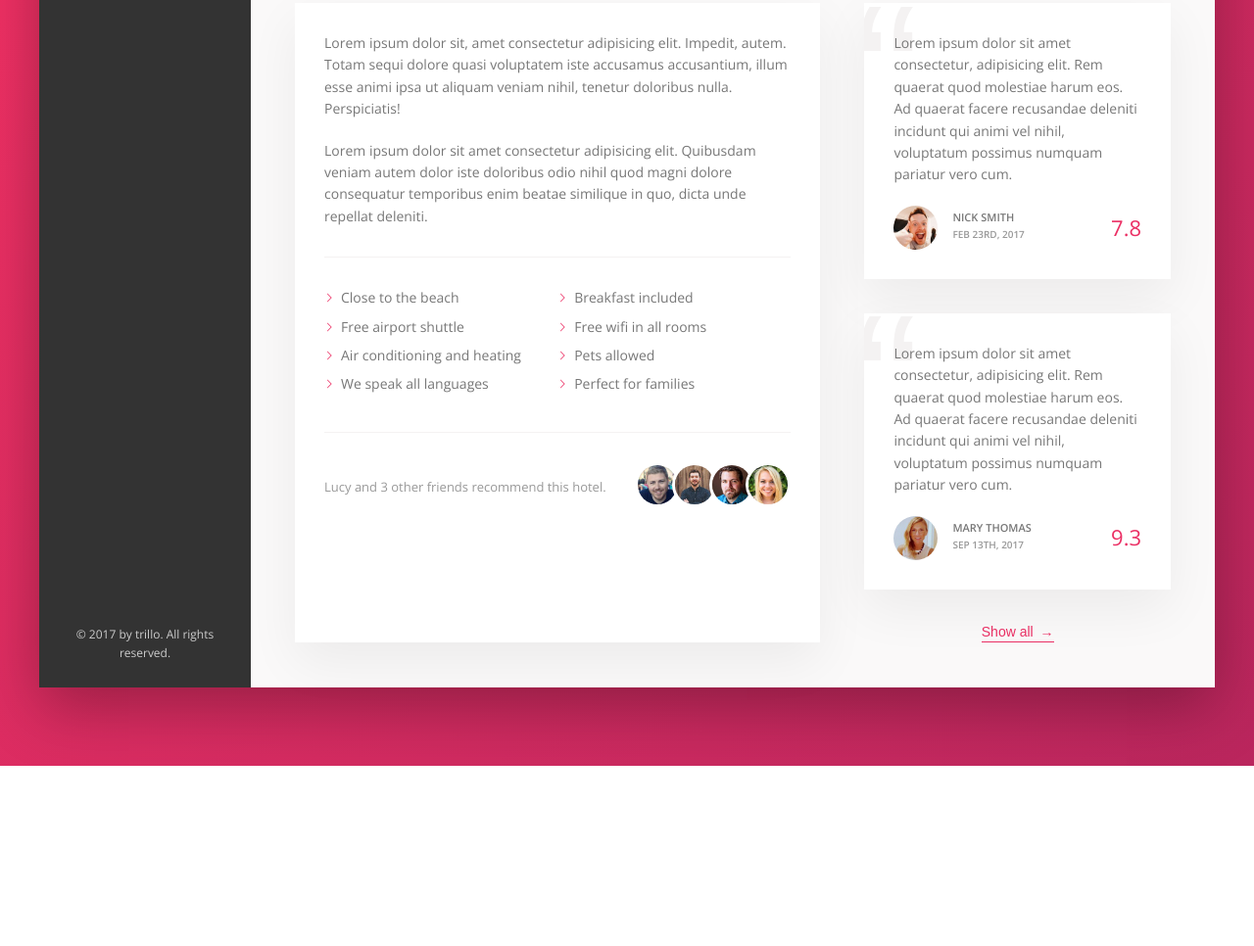
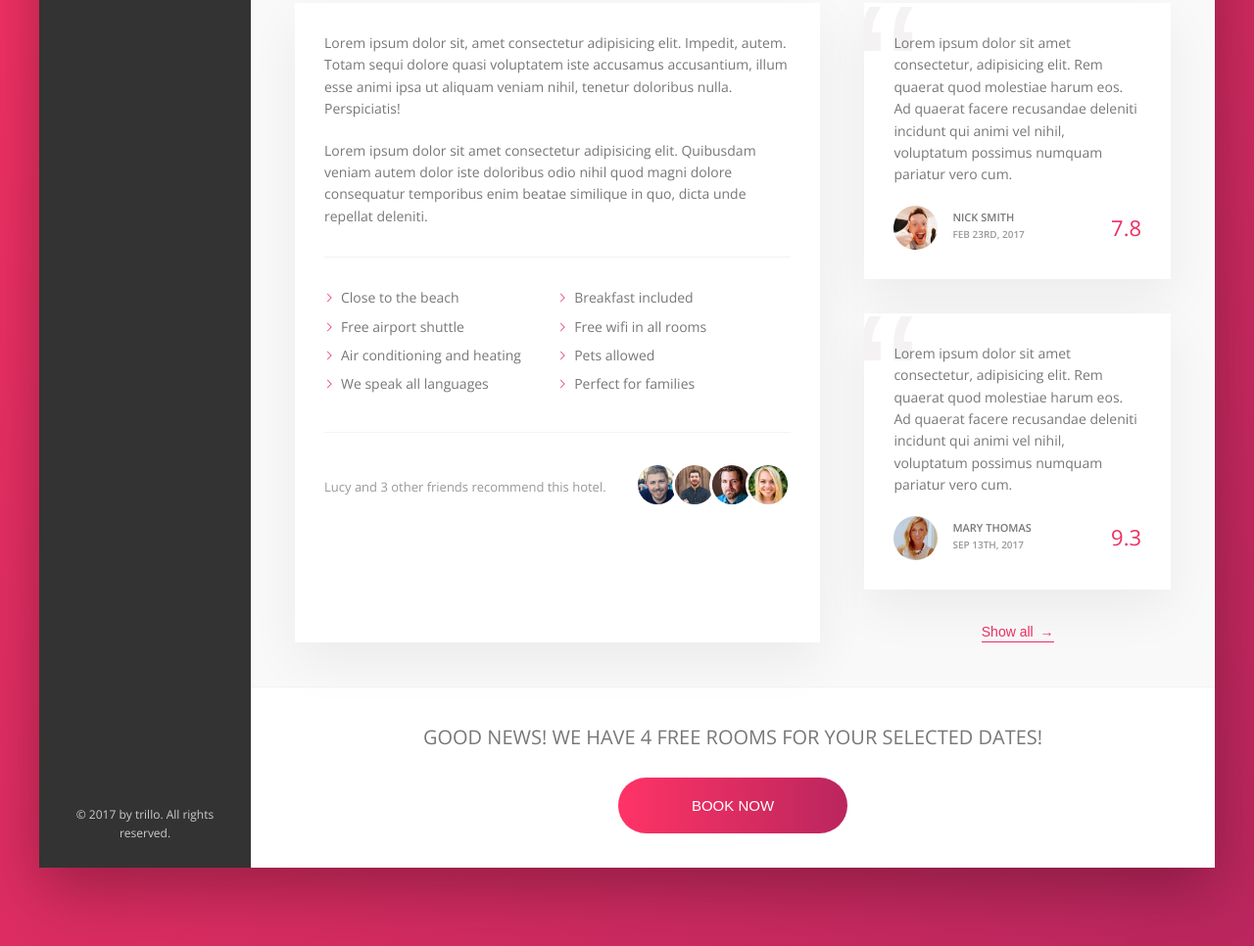
Before and after one commit to ViniVelasco/trillo-flex, a website: page index.html in a window 1280 px wide. Shown: the part 644-1610 px from the top of the page at 98% size. Before the commit the page ends 1426 px from the top, so only its background shows below. Drawn offline with nearby package versions, Linux system fonts and the light colour scheme.

Commit message:
Building cta section

```diff
--- a/index.html
+++ b/index.html
@@ -200,6 +200,15 @@
                             <button class="btn-inline">Show all <span>&rarr;</span></button>
                         </div>
                     </div>
+                    <div class="cta">
+                        <h2 class="cta__book-now">
+                            Good news! We have 4 free rooms for your selected dates!
+                        </h2>
+                        <button class="btn">
+                            <span class="btn__visible">Book now</span>
+                            <span class="btn__invisible">Only 4 rooms left</span>
+                        </button>
+                    </div>
                 </main>
             </div>
         </div>
--- a/sass/_components.scss
+++ b/sass/_components.scss
@@ -451,3 +451,65 @@
     z-index: 1;
   }
 }
+
+/////////////////////////////////////////
+// CALL TO ACTION
+.cta {
+  padding: 3.5rem 0;
+  text-align: center;
+
+  &__book-now {
+    font-size: 2rem;
+    font-weight: 300;
+    text-transform: uppercase;
+    margin-bottom: 2.5rem;
+  }
+}
+
+.btn {
+  font-size: 1.5rem;
+  font-weight: 300;
+  text-transform: uppercase;
+  border-radius: 100px;
+  border: none;
+  background-image: linear-gradient(to right, var(--color-primary-light), var(--color-primary-dark));
+  color: #fff;
+  position: relative;
+  overflow: hidden;
+  cursor: pointer;
+
+  & > * {
+    display: inline-block;
+    height: 100%;
+    width: 100%;
+    transition: all .2s;
+  }
+
+  &__visible {
+    padding: 2rem 7.5rem;
+  }
+
+  &__invisible {
+    position: absolute;
+    padding: 2rem 0;
+    left: 0;
+    top: -100%;
+  }
+
+  &:hover {
+    background-image: linear-gradient(to left, var(--color-primary-light), var(--color-primary-dark));
+  }
+
+  &:hover &__visible {
+    transform: translateY(100%);
+  }
+
+  &:hover &__invisible {
+    top: 0;
+  }
+
+  &:focus {
+    outline: none;
+    animation: pulsate 1s infinite;
+  }
+}
```
Also changed, not shown: css/style.css.
